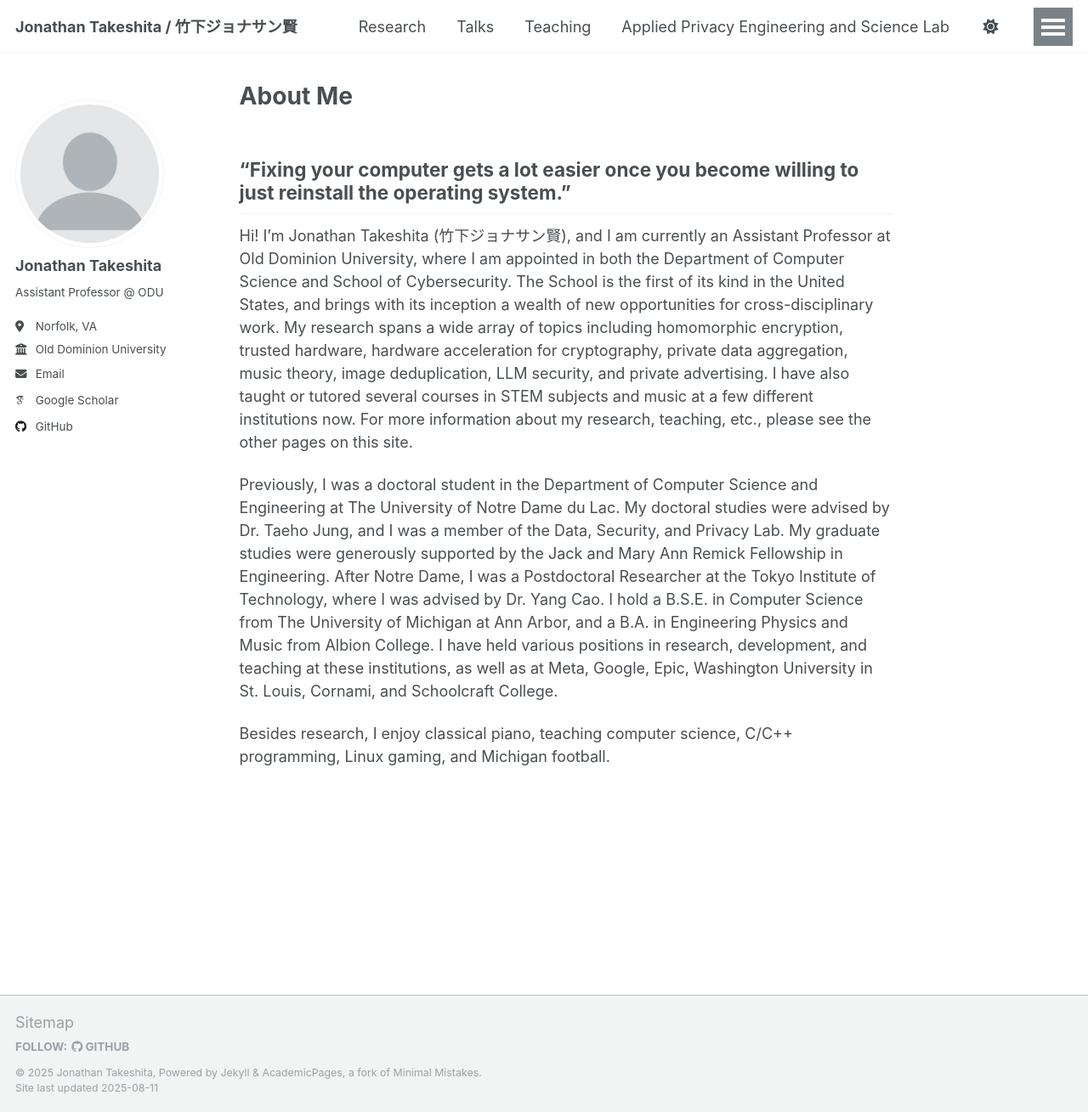
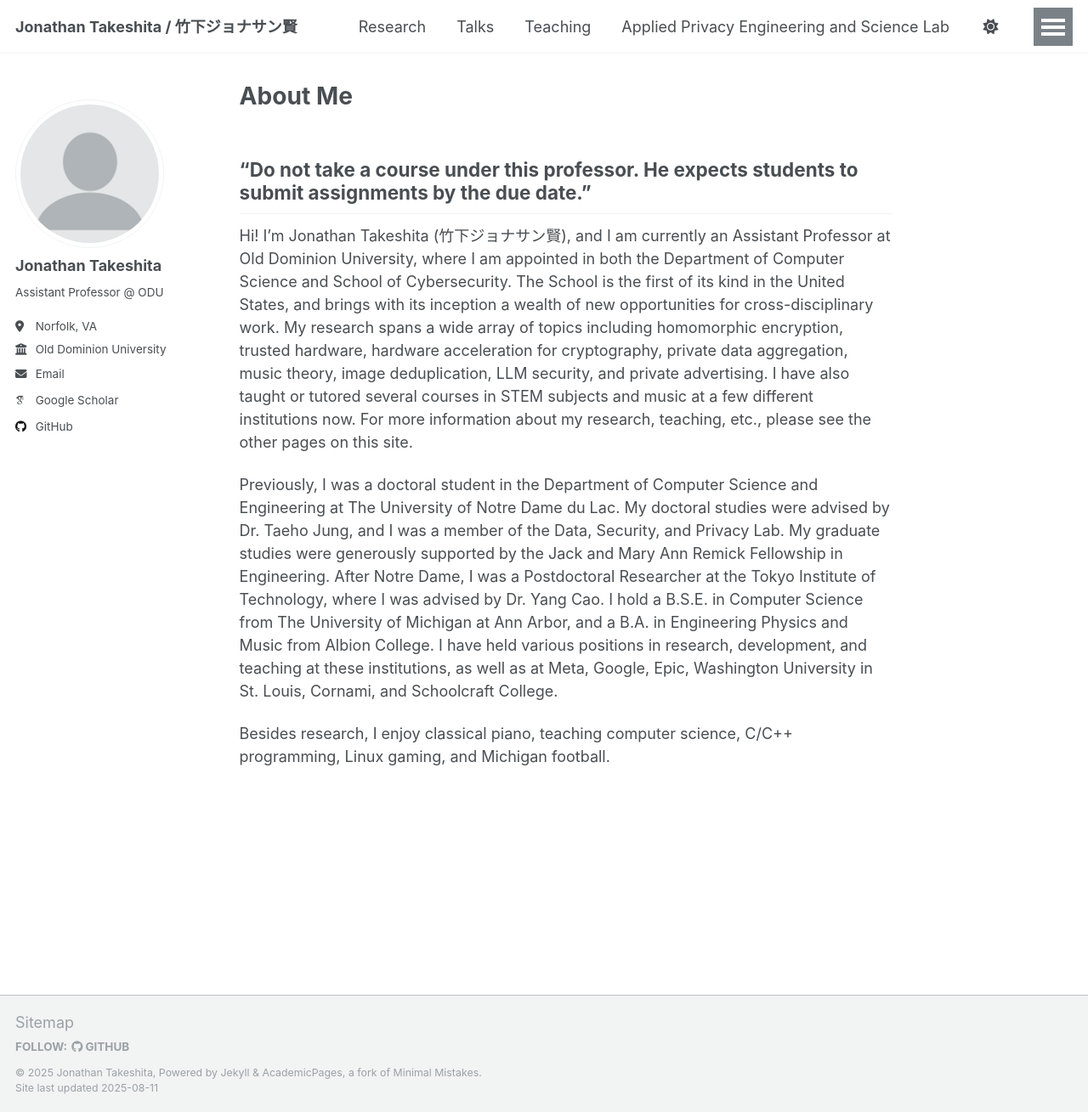
Before and after one commit to jtakeshi/jtakeshi.github.io, a Jekyll site: the page built from _pages/about.md, in a window 1280 px wide and 1309 px high. Shown: the whole window at 85% size. Built offline with Jekyll 4.4.1, drawn with Linux system fonts in a browser that asks for light colours; some web fonts are replaced; a script that is not in the unit is left out.

Commit message:
Update about.md

```diff
--- a/_pages/about.md
+++ b/_pages/about.md
@@ -7,7 +7,7 @@ redirect_from:
   - /about.html
 ---
 
-"Fixing your computer gets a lot easier once you become willing to just reinstall the operating system."
+"Do not take a course under this professor. He expects students to submit assignments by the due date."
 -----------------
 
 Hi! I’m Jonathan Takeshita (竹下ジョナサン賢), and I am currently an Assistant Professor at Old Dominion University, where I am appointed in both the Department of Computer Science and School of Cybersecurity. The School is the first of its kind in the United States, and brings with its inception a wealth of new opportunities for cross-disciplinary work. My research spans a wide array of topics including homomorphic encryption, trusted hardware, hardware acceleration for cryptography, private data aggregation, music theory, image deduplication, LLM security, and private advertising. I have also taught or tutored several courses in STEM subjects and music at a few different institutions now. For more information about my research, teaching, etc., please see the other pages on this site.
```
